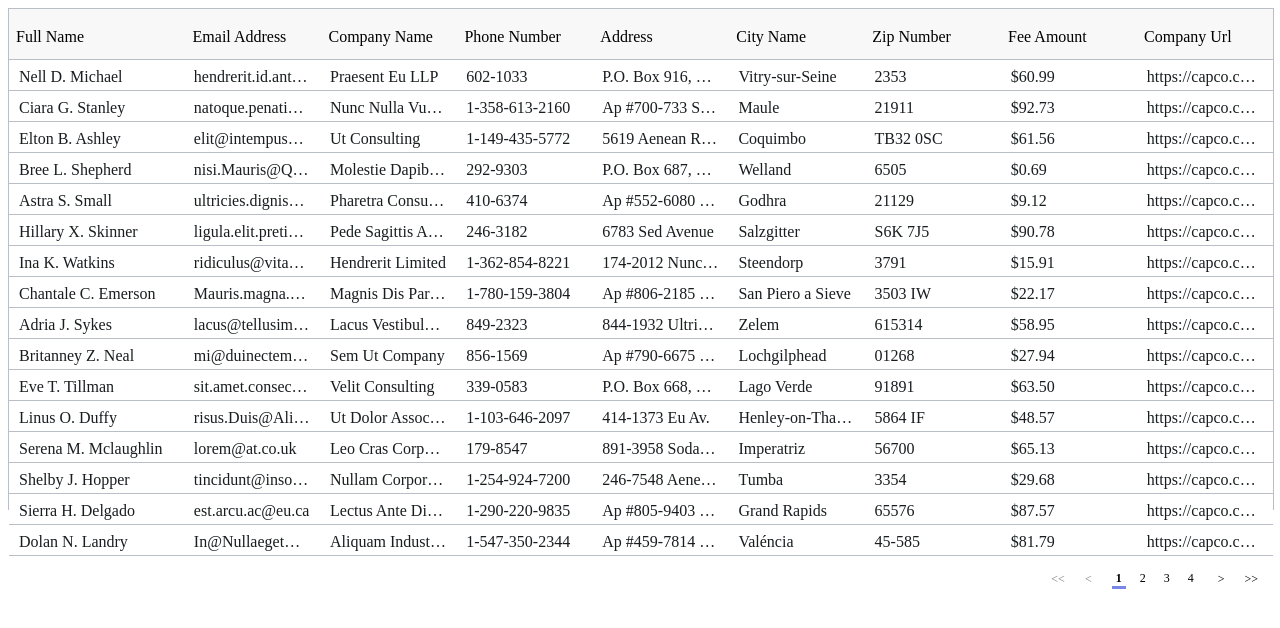
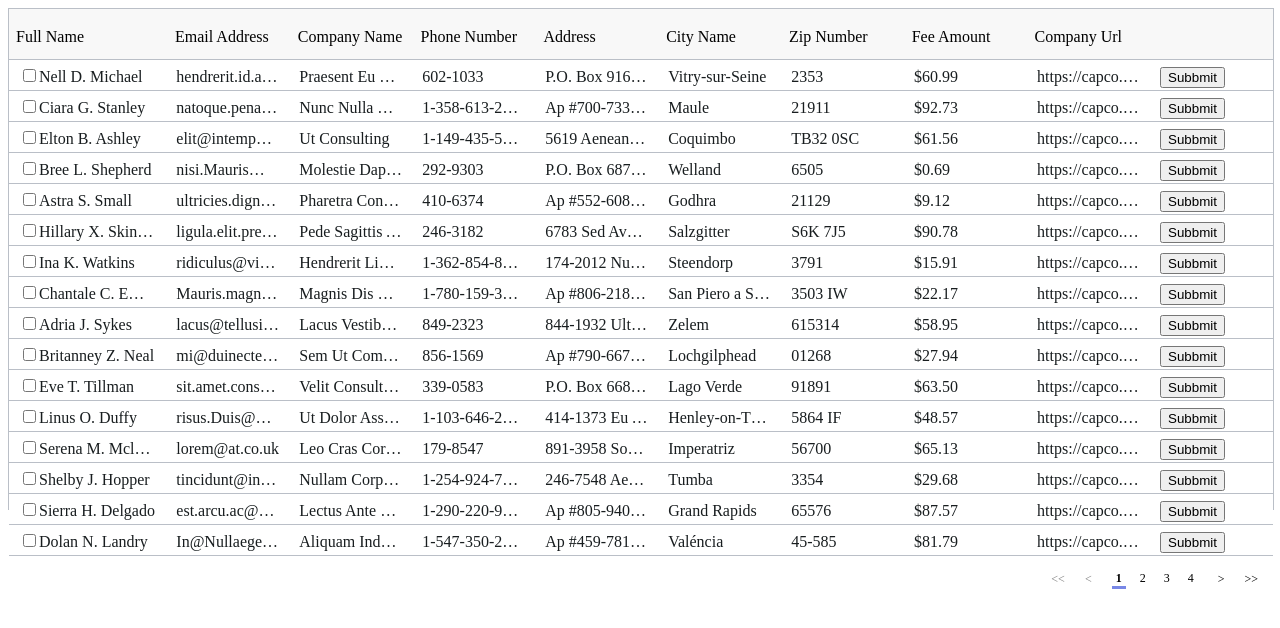
Before and after one commit to ShruthiReddy9/capco-test, an Angular app: page / in a window 1280 px wide. Shown: the top 628 px of the page. Built offline with nearby package versions, Linux system fonts and the light colour scheme.

Commit message:
Submit button and checkbox enables

```diff
--- a/src/app/capco-table/capco-table.service.ts
+++ b/src/app/capco-table/capco-table.service.ts
@@ -11,6 +11,7 @@ export class CapcoTableService {
                 width: c.width || 150,
             };
         });
+        this.columns.push({ key: 'button', name: 'Action', width: 150 });
         return this.columns;
     }
 }
--- a/src/app/capco-table/components/capco-table-body/capco-table-body.component.html
+++ b/src/app/capco-table/components/capco-table-body/capco-table-body.component.html
@@ -1,7 +1,11 @@
 <div class="capco-table-body">
     <div *ngFor="let row of visibleRows" class="capco-table-body-row">
-        <div *ngFor="let column of columns" [style.width.px]="column.width" class="capco-table-body-cell">
-            <span [attr.title]="row[column.key]">{{ row[column.key]}}</span>
+        <div *ngFor="let column of columns; let i = index" [style.width.px]="column.width" class="capco-table-body-cell">
+            <label class="container" *ngIf="i == 0">
+                <input type="checkbox" [checked]="row.isSelected">
+              </label>
+            <span *ngIf="column.key !=='button'" [attr.title]="row[column.key]">{{ row[column.key]}}</span>
+            <button *ngIf="column.key =='button'" (click)="submit(row, column)"> Subbmit </button>
         </div>
     </div>
 </div>
--- a/src/app/capco-table/components/capco-table-body/capco-table-body.component.ts
+++ b/src/app/capco-table/components/capco-table-body/capco-table-body.component.ts
@@ -1,3 +1,4 @@
+import { HttpClient } from '@angular/common/http';
 import { Component, Input, OnChanges, OnInit, SimpleChanges } from '@angular/core';
 
 @Component({
@@ -9,7 +10,7 @@ export class CapcoTableBodyComponent implements OnInit, OnChanges {
   @Input() rows: Array<any> = [];
   @Input() columns: any = [];
   visibleRows: any = [];
-  constructor() { }
+  constructor(private http: HttpClient) { }
 
   ngOnInit() {
   }
@@ -17,4 +18,11 @@ export class CapcoTableBodyComponent implements OnInit, OnChanges {
     this.visibleRows = this.rows ? this.rows.slice() : [];
   }
 
+  submit(row, column) {
+    this.http.post(`/${row.guid}`, {}).subscribe((res: any) => {
+    }, err => {
+      alert(`${row.guid} submitted`);
+    });
+  }
+
 }
```
